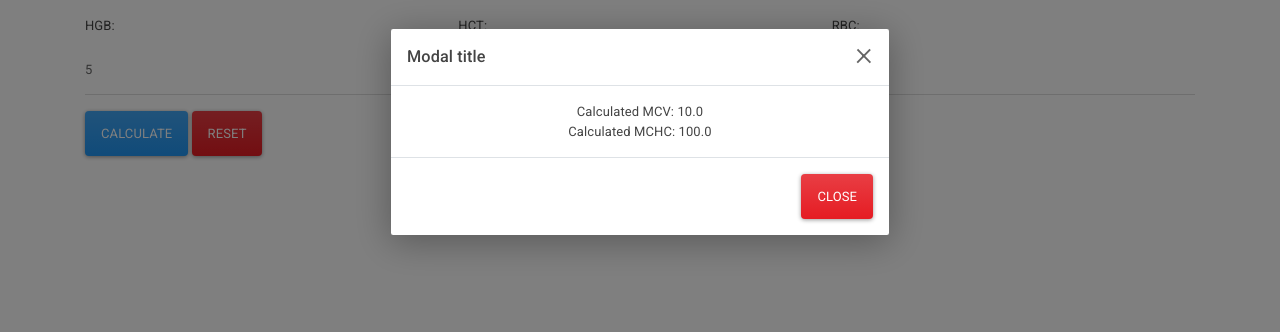
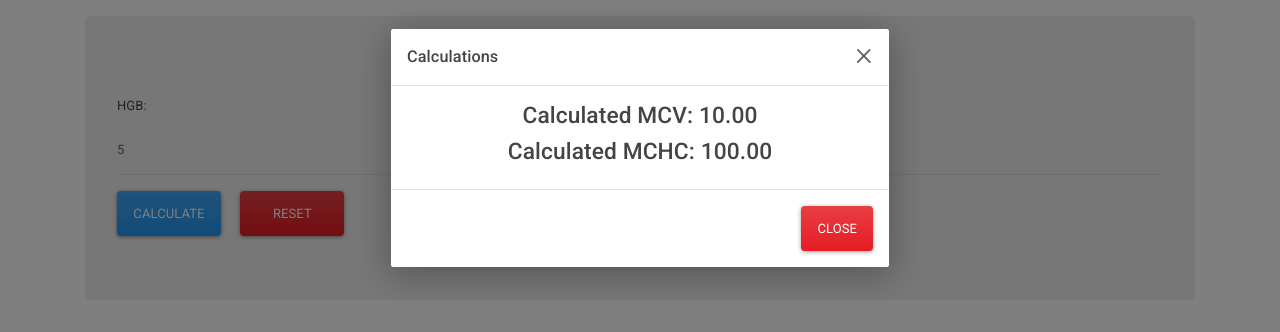
Before and after one commit to ernesto13/mcv-calc, a plain HTML site: page index.html in a window 1280 px wide. Both pictures are taken after typing "5", "5", "5" into the empty fields and a click on the button "CALCULATE". Drawn offline with nearby package versions, Linux system fonts and the light colour scheme.

Commit message:
added required fields in js. added jumbotron

```diff
--- a/assets/css/style.css
+++ b/assets/css/style.css
@@ -0,0 +1,3 @@
+#reset, #calc-btn {
+    width: 104px;
+}
--- a/assets/javascript/script.js
+++ b/assets/javascript/script.js
@@ -1,11 +1,9 @@
-$(document).ready(function($) {
+$(document).ready(function() {
 
     let calcBtn = $('#calc-btn');
 
-
     calcBtn.on('click', (e) => {
         e.preventDefault();
-
         // set up variables
         let hgb = $("#hgb").val();
         let hct = $("#hct").val();
@@ -18,11 +16,15 @@ $(document).ready(function($) {
             // MCV calculation is  Hct *10 / Rbc;
             // mchc calculation is Hgb *100 / Hct;
 
+            if(isNaN(hgb) || hgb === "" || isNaN(hct) || hct === "" || isNaN(rbc) || rbc === ""){
+                $('#mcv').html('All fields Required!');
+                $('#mchc').html('');
 
-        $('#mcv').html('Calculated MCV: ' + mcvCalculation.toFixed(1));
-        $('#mchc').html('Calculated MCHC: ' + mchcCalculation.toFixed(1));
-        console.log('mcv : ' + mcvCalculation);
-        console.log('mchc : ' + mchcCalculation);
-
+            } else {
+                $('#mcv').html('Calculated MCV: ' + mcvCalculation.toFixed(2));
+                $('#mchc').html('Calculated MCHC: ' + mchcCalculation.toFixed(2));
+                console.log('mcv : ' + mcvCalculation);
+                console.log('mchc : ' + mchcCalculation);
+            }
     });
 });
--- a/index.html
+++ b/index.html
@@ -3,18 +3,15 @@
 
 <head>
     <meta charset="UTF-8">
-    <meta name="description" content="Top U.S. headline news, New York Times and other various sources.">
-
+    <meta name="description" content="Calculate indices with spun crit. Enter your values and instantly see results.">
 
     <meta name="viewport" content="width=device-width, initial-scale=1, shrink-to-fit=no">
-    <!--Import Google Icon Font-->
-    <link href="https://fonts.googleapis.com/icon?family=Material+Icons" rel="stylesheet">
 
     <!--Let browser know website is optimized for mobile-->
     <meta name="viewport" content="width=device-width, initial-scale=1.0" />
     <link rel="stylesheet" href="https://use.fontawesome.com/releases/v5.0.13/css/all.css" integrity="sha384-DNOHZ68U8hZfKXOrtjWvjxusGo9WQnrNx2sqG0tfsghAvtVlRW3tvkXWZh58N9jp" crossorigin="anonymous">
 
-    <!--bootswatch, change name to whatever premade theme. sketchy is used in this one-->
+    <!--bootswatch, change name to whatever pre made theme.-->
     <link rel="stylesheet" href="https://maxcdn.bootstrapcdn.com/bootswatch/4.0.0/materia/bootstrap.min.css">
     <!-- <link rel="stylesheet" href="https://cdnjs.cloudflare.com/ajax/libs/animate.css/3.7.2/animate.min.css"> -->
 
@@ -25,6 +22,7 @@
 <body>
 
     <div class="container">
+        <div class="jumbotron mt-3">
 
 
             <!-- Modal -->
@@ -32,14 +30,14 @@
                 <div class="modal-dialog" role="document">
                     <div class="modal-content">
                         <div class="modal-header">
-                        <h5 class="modal-title" id="exampleModalLabel">Modal title</h5>
+                            <h5 class="modal-title" id="exampleModalLabel">Calculations</h5>
                             <button type="button" class="close" data-dismiss="modal" aria-label="Close">
           <span aria-hidden="true">&times;</span>
         </button>
                         </div>
                         <div class="modal-body">
-                        <div id="mcv" class="text-center"></div>
-                        <div id="mchc" class="text-center"></div>
+                            <div id="mcv" class="text-center h3"></div>
+                            <div id="mchc" class="text-center h3"></div>
 
                         </div>
                         <div class="modal-footer">
@@ -50,20 +48,17 @@
                 </div>
             </div>
 
-
             <!-- form here -->
-
-
 
             <form class="mt-3 mx-auto">
                 <div class="form-row">
                     <div class="col-md-4 mb-3">
                         <label for="hgb">HGB:</label>
-                    <input type="number" class="form-control" id="hgb" placeholder="HGB" value="HGB" required>
+                        <input type="number" class="form-control" id="hgb" placeholder="HGB" value="hgb" required>
                     </div>
                     <div class="col-md-4 mb-3">
                         <label for="hct">HCT:</label>
-                    <input type="number" class="form-control" id="hct" placeholder="Spun crit" value="HCT" required>
+                        <input type="number" class="form-control" id="hct" placeholder="Spun crit" value="hct" required>
                     </div>
 
                     <div class="col-md-4 mb-3">
@@ -75,9 +70,9 @@
 
 
                 <button id="calc-btn" class="btn btn-primary" type="submit" data-toggle="modal" data-target="#calcModal">Calculate</button>
-            <button class="btn btn-danger" type="reset" value="reset">Reset</button>
+                <button id="reset" class="btn btn-danger ml-3" type="reset" value="reset">Reset</button>
             </form>
-
+        </div>
     </div>
 
 
```
Lines whose indentation alone changed are shown as unchanged.
